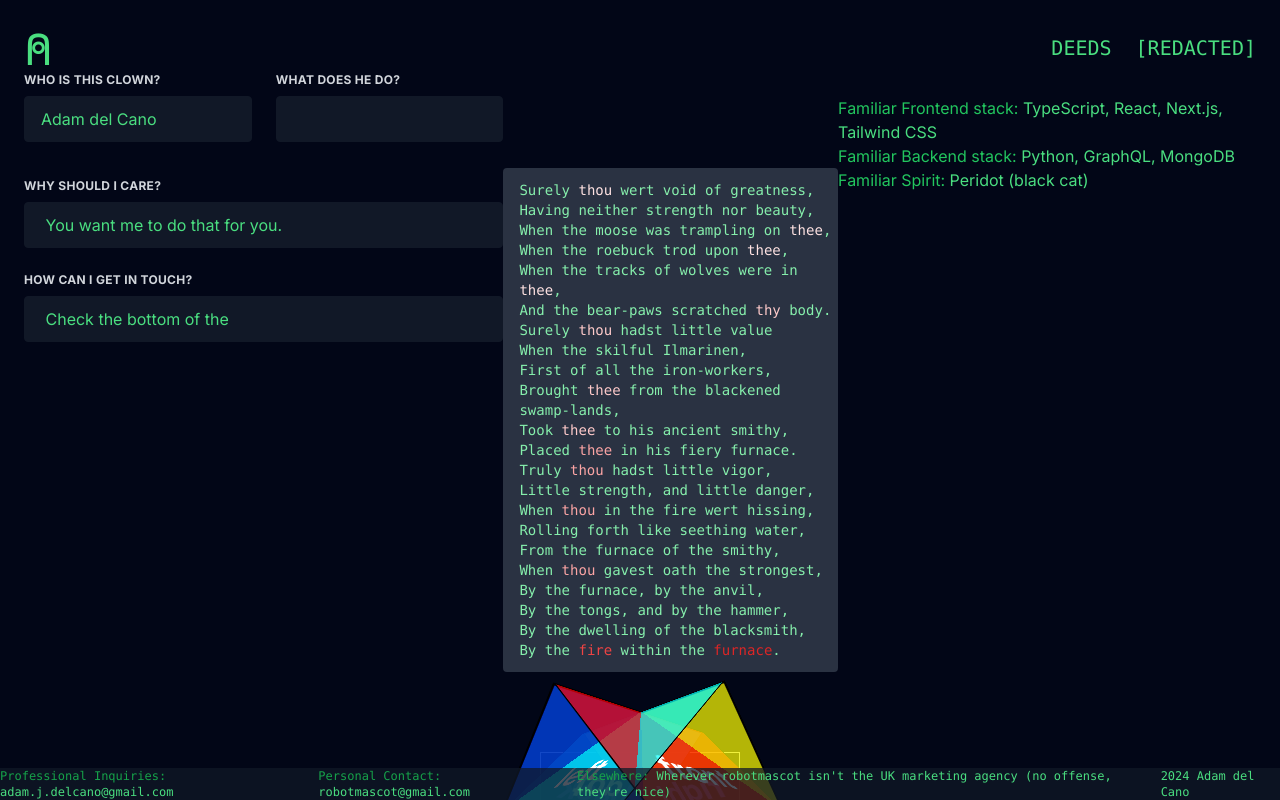
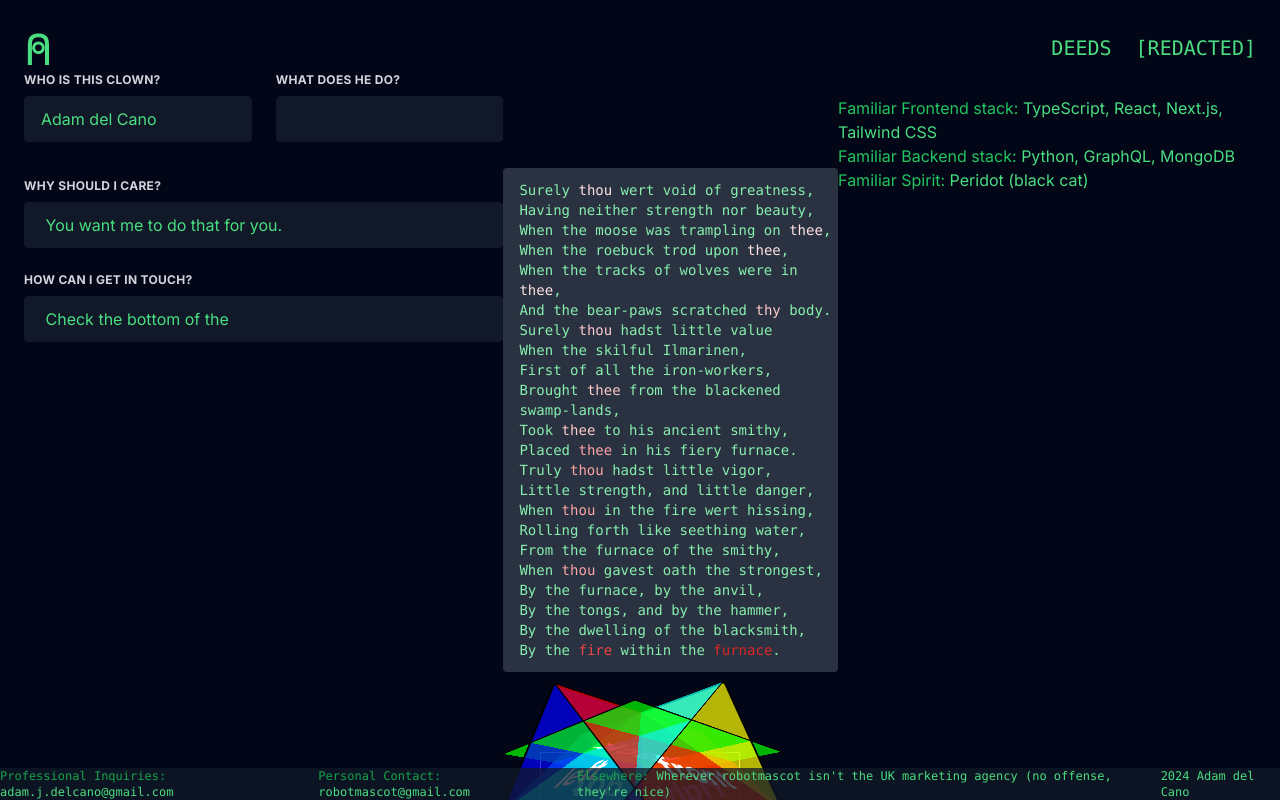
Before and after one commit to adamdelcano/adamdelcano.github.io, a Next.js app: page / in a window 1280 px wide. Shown: the top 800 px of the page. Built offline with nearby package versions, Linux system fonts and the light colour scheme.

Commit message:
Moving back

```diff
--- a/src/app/globals.css
+++ b/src/app/globals.css
@@ -86,7 +86,7 @@ body {
 
 .cube__face--front  { transform: rotateY(  0deg) rotateX( 45deg) translateZ(100px); }
 .cube__face--right  { transform: rotateY( 90deg) rotateX( 45deg) translateZ(100px); }
-.cube__face--back   { transform: rotateY(180deg) rotateX( 45deg) translateZ(100px); }
+.cube__face--back   { transform: rotateY(180deg) rotateX( 90deg) translateZ(100px); }
 .cube__face--left   { transform: rotateY(-90deg) rotateX( 45deg) translateZ(100px); }
 .cube__face--top    { transform: rotateX( 90deg) rotateX( 45deg) translateZ(100px); }
 .cube__face--bottom { transform: rotateX(-90deg) rotateX( 45deg)translateZ(100px); }
```
